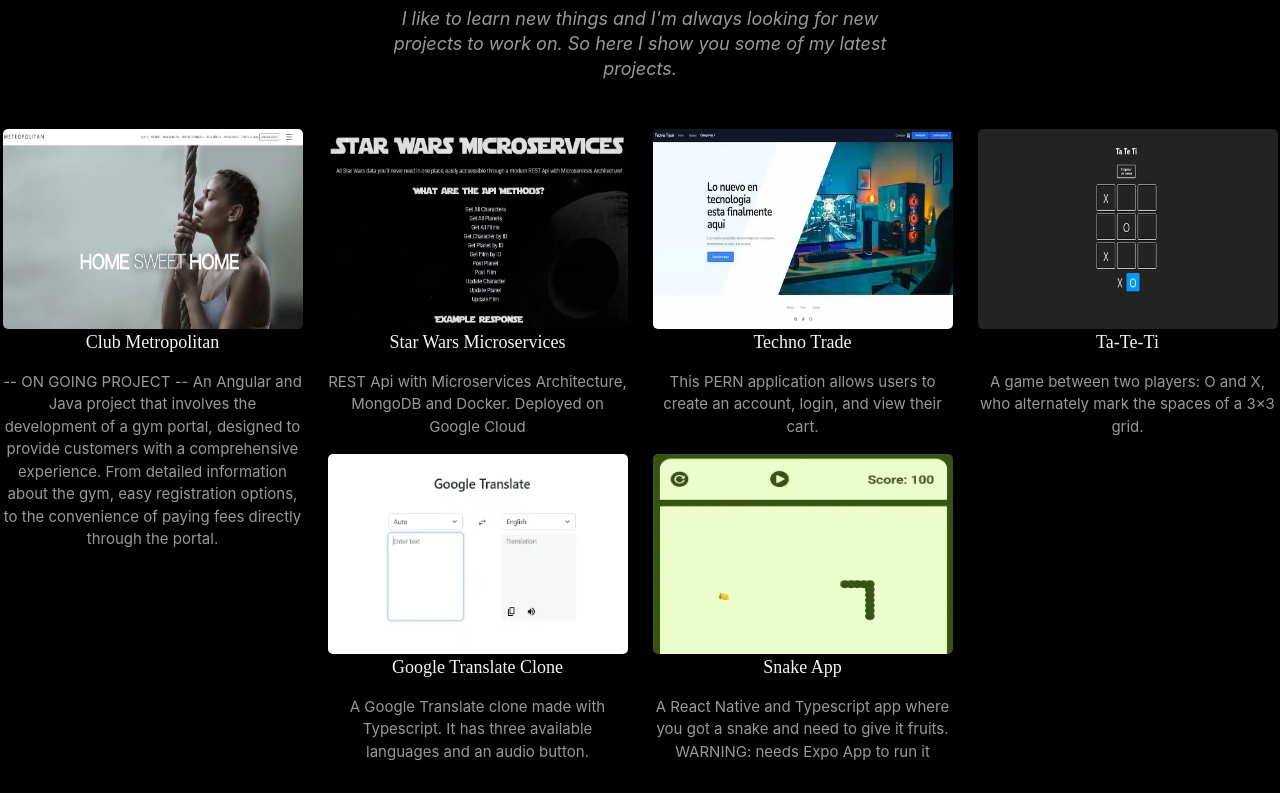
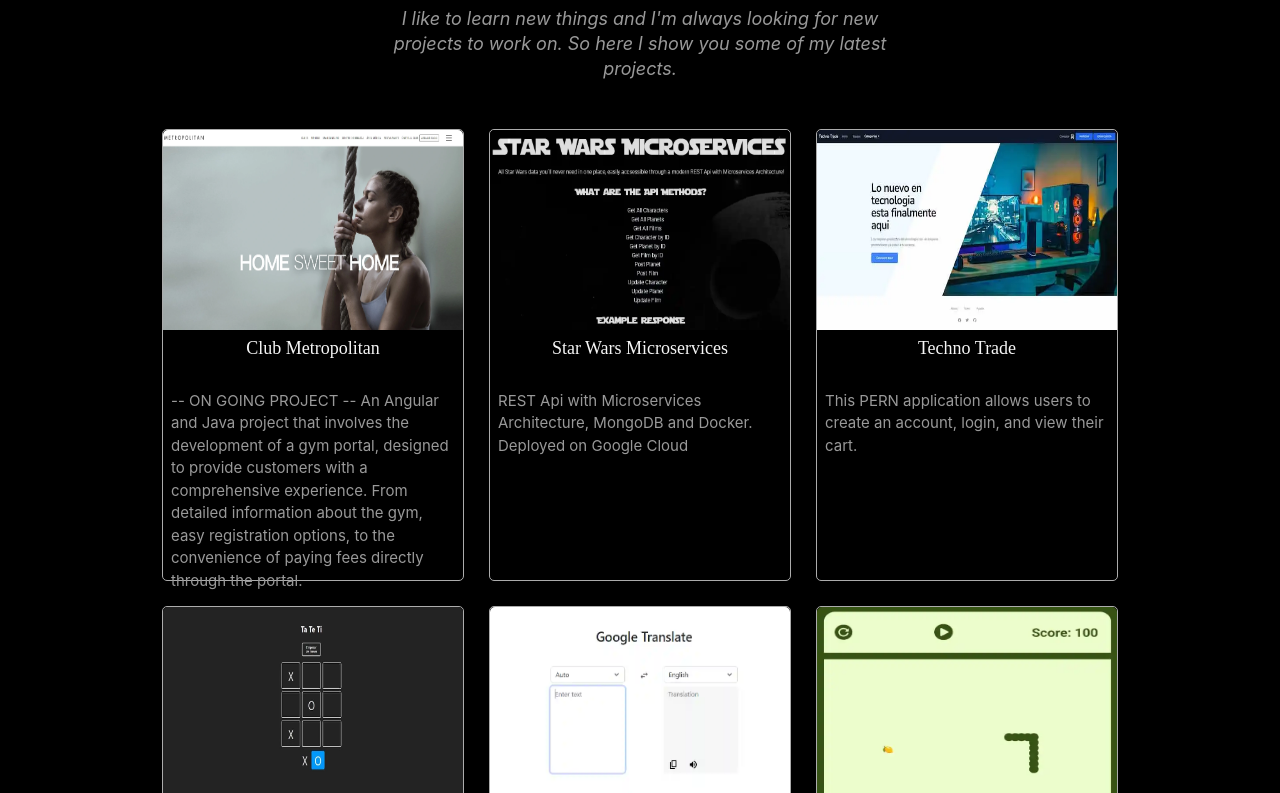
Before and after one commit to MakoskiVictor/Portfolio-Makoski.Dev, a React (Vite) app: page / in a window 1280 px wide. Shown: the part 1667-2460 px from the top of the page. Built offline with nearby package versions, Linux system fonts and the light colour scheme; a web font is replaced by a local one.

Commit message:
add border and padding to card

```diff
--- a/src/styles/Portfolio.module.css
+++ b/src/styles/Portfolio.module.css
@@ -12,6 +12,8 @@
 }
 
 /* Tittle */
+
+
 
 .titleContainer {
     position: relative;
@@ -64,7 +66,9 @@
 
 .cardContainer {
     max-width: 300px;
-    max-height: 300px;
+    height: 450px;
+    border: 1px solid rgb(172, 172, 172);
+    border-radius: 5px;
 }
 
 .imageContainer {
@@ -76,7 +80,8 @@
 .projectImage {
     width: 300px;
     height: 200px;
-    border-radius: 5px;
+    border-top-right-radius: 5px;
+    border-top-left-radius: 5px;
     object-fit: fill;
 }
 
@@ -85,13 +90,15 @@
     font-size: 18px;
     text-align: center;
     margin: auto;
+    padding: 5px;
 }
 
 .projectDescription {
     color: #999;
     flex-wrap: wrap;
-    text-align: center;
+    text-align: left;
     font-size: 15px;
+    padding: 8px;
 }
 
 .cardContainer:hover {
```
